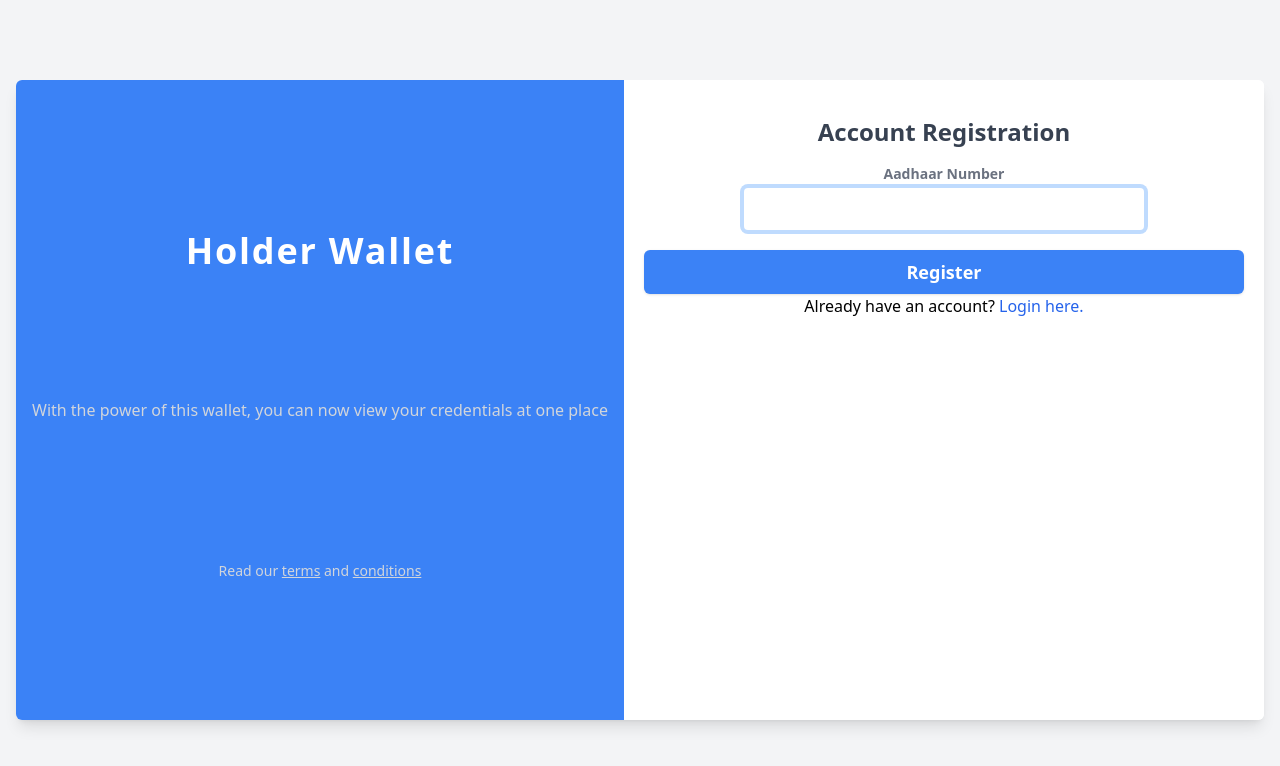
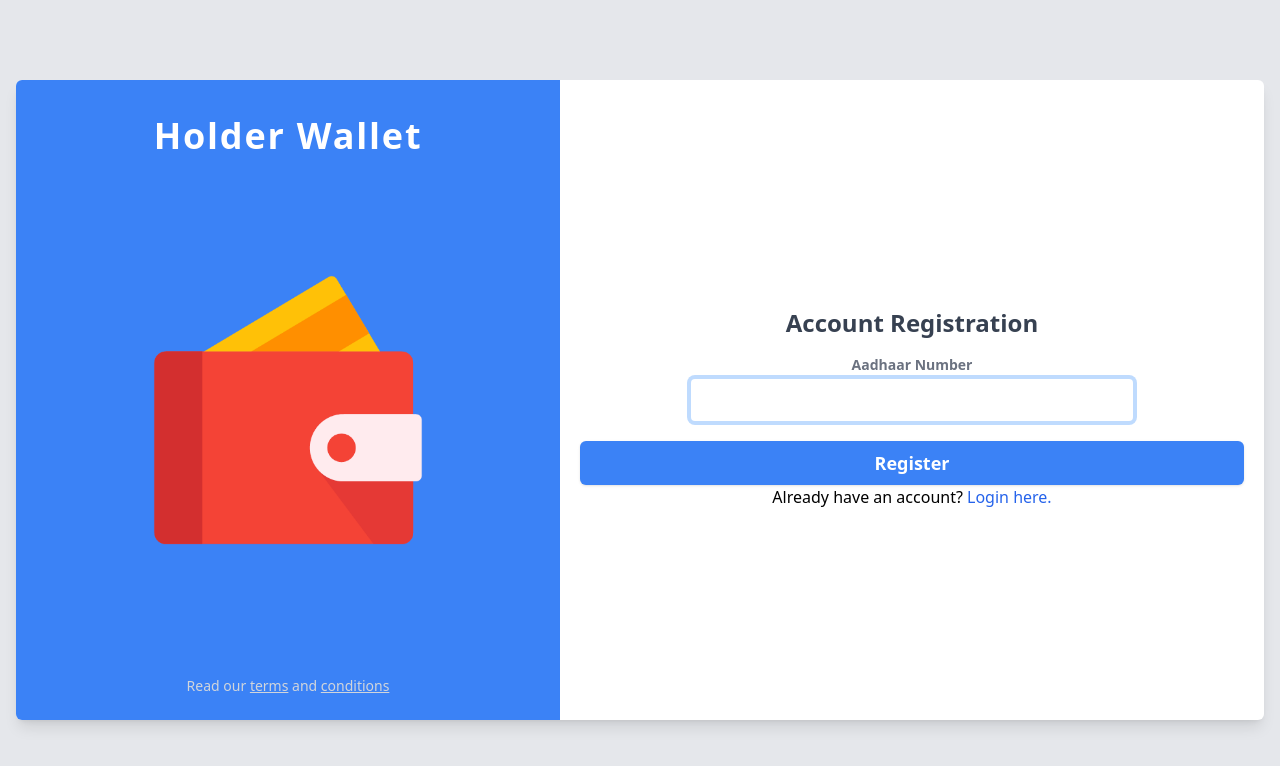
Before and after one commit to Unified-Learner-Passbook/Holder-Wallet, a React (Create React App) app: page / in a window 1280 px wide. Shown: the top 766 px of the page. Built offline with nearby package versions, Linux system fonts and the light colour scheme.

Commit message:
added wallet png

```diff
--- a/src/pages/Register.tsx
+++ b/src/pages/Register.tsx
@@ -1,6 +1,7 @@
 import axios from "axios";
 import { useState } from "react";
 import { useNavigate } from "react-router-dom";
+import walletImage from '../wallet-img.png'
 
 const Register = () => {
   const [aadhaar, setAadhaar] = useState("");
@@ -25,7 +26,7 @@ const Register = () => {
   };
 
   return (
-    <div className="flex items-center min-h-screen p-4 bg-gray-100 justify-center">
+    <div className="flex items-center min-h-screen p-4 bg-gray-200 justify-center">
       <div
         className="flex flex-col overflow-hidden bg-white rounded-md shadow-lg max md:flex-row md:flex-1 w-[80vw] h-[80vh]"
       >
@@ -35,14 +36,12 @@ const Register = () => {
           <div className="my-3 text-4xl font-bold tracking-wider text-center">
             <a href="#">Holder Wallet</a>
           </div>
-          <p className="mt-6 font-normal text-center text-gray-300 md:mt-0">
-            With the power of this wallet, you can now view your credentials at one place
-          </p>
+          <img className="w-[65%] m-auto" src={walletImage}/>
           <p className="mt-6 text-sm text-center text-gray-300">
             Read our <a href="" className="underline">terms</a> and <a href="#" className="underline">conditions</a>
           </p>
         </div>
-        <div className="p-5 bg-white md:flex-1">
+        <div className="p-5 bg-white md:flex-1 m-auto">
           <h3 className="my-4 text-2xl font-semibold text-gray-700">Account Registration</h3>
           <form action="#" className="flex flex-col space-y-5">
             <div className="flex flex-col space-y-1">
```
Also changed, not shown: src/wallet-img.png (added).
